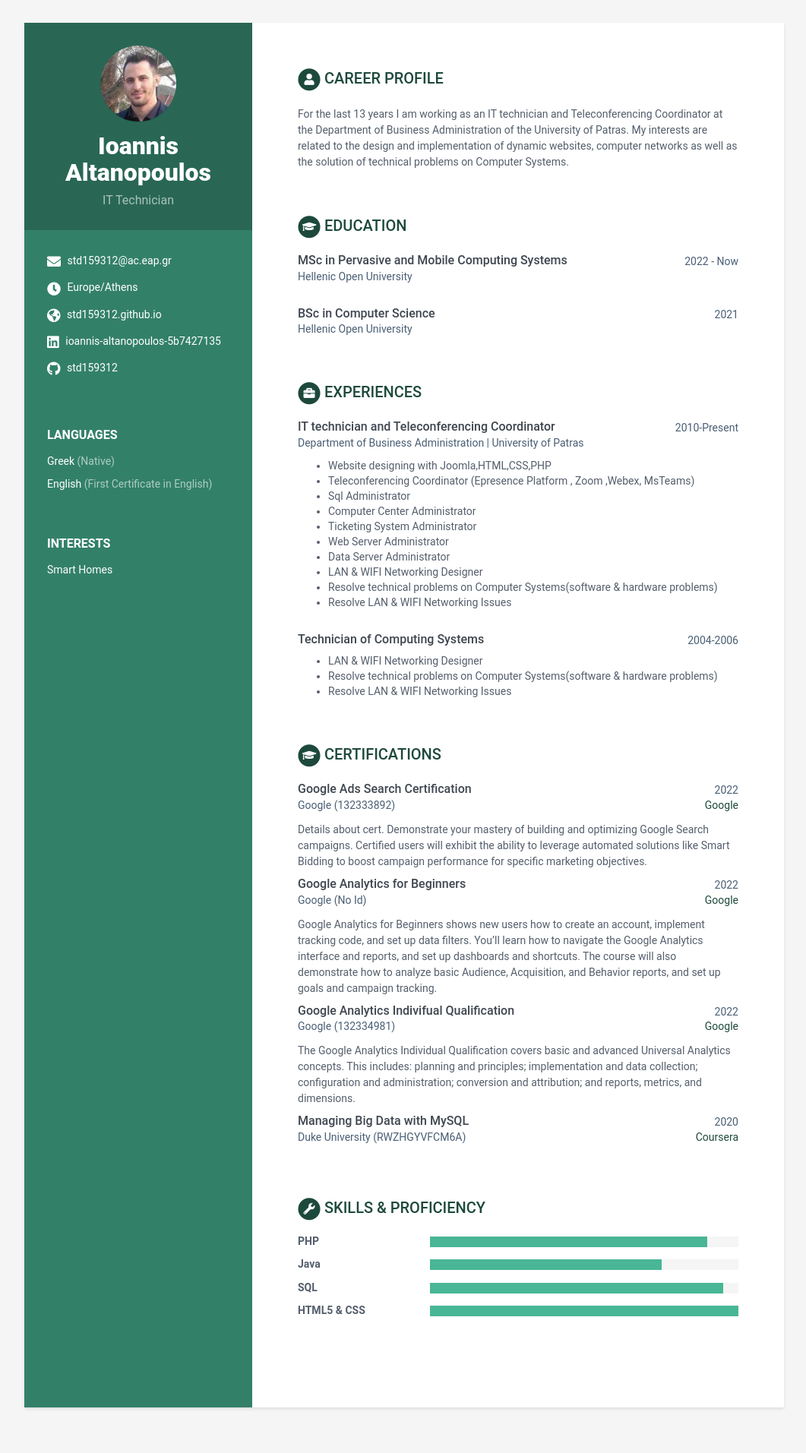
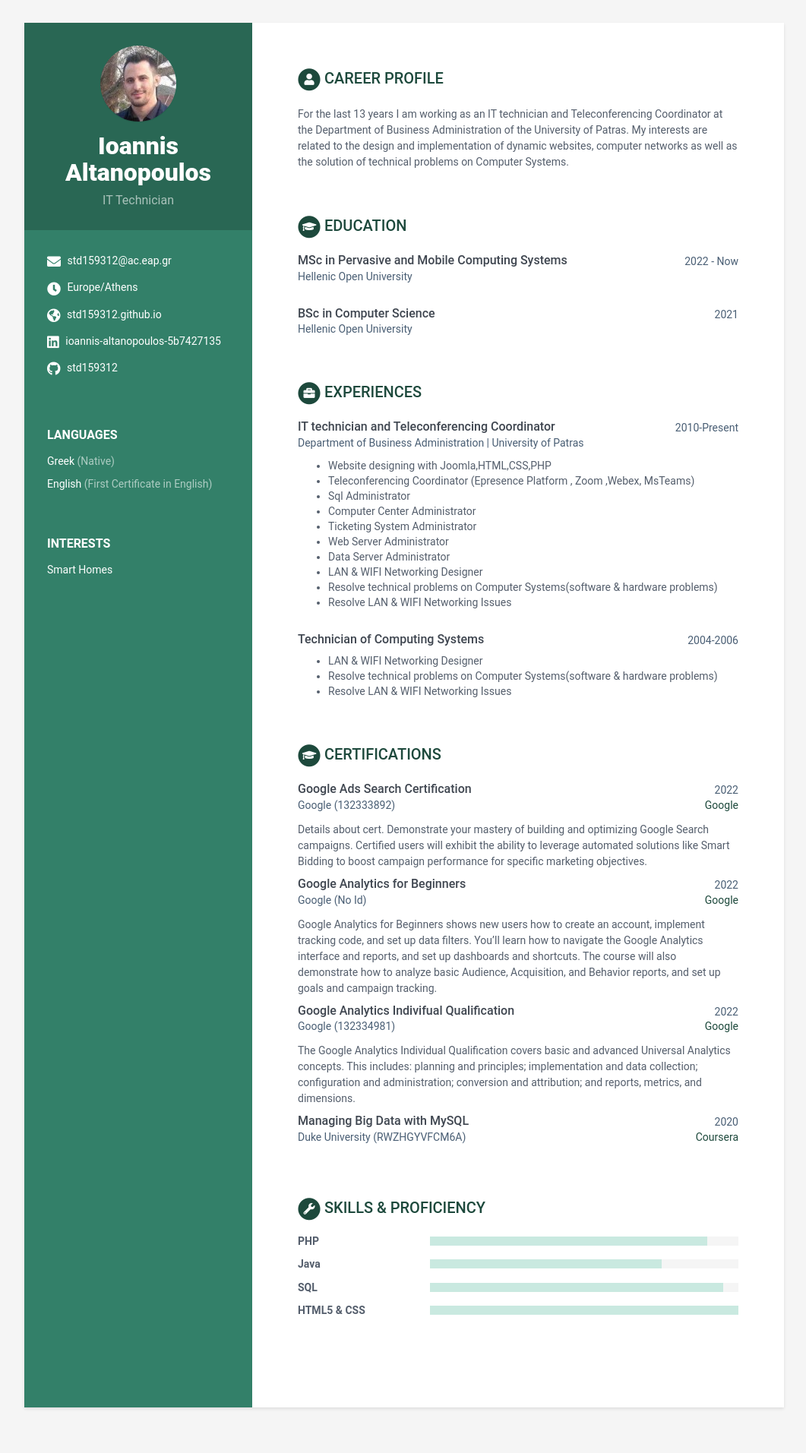
Before and after one commit to std159312/std159312.github.io, a Jekyll site: the page built from index.html, in a window 1280 px wide. Shown: the whole page at 76% size, without its empty margins (108-1169 px from the left). Built offline with Jekyll 4.4.1, drawn with Linux system fonts in a browser that asks for light colours.

Commit message:
Initial commit

```diff
--- a/_sass/_base.scss
+++ b/_sass/_base.scss
@@ -263,12 +263,12 @@ p {
     margin-bottom: 12px;
   }
   .level-bar {
-    height: 14px;
+    height: 12px;
     background: $smoky-white;
   }
   .level-bar-inner {
-    height: 14px;
-    background: lighten($theme-color, 15%);
+    height: 12px;
+    background: lighten($theme-color, 50%);
   }
 }
 
```
